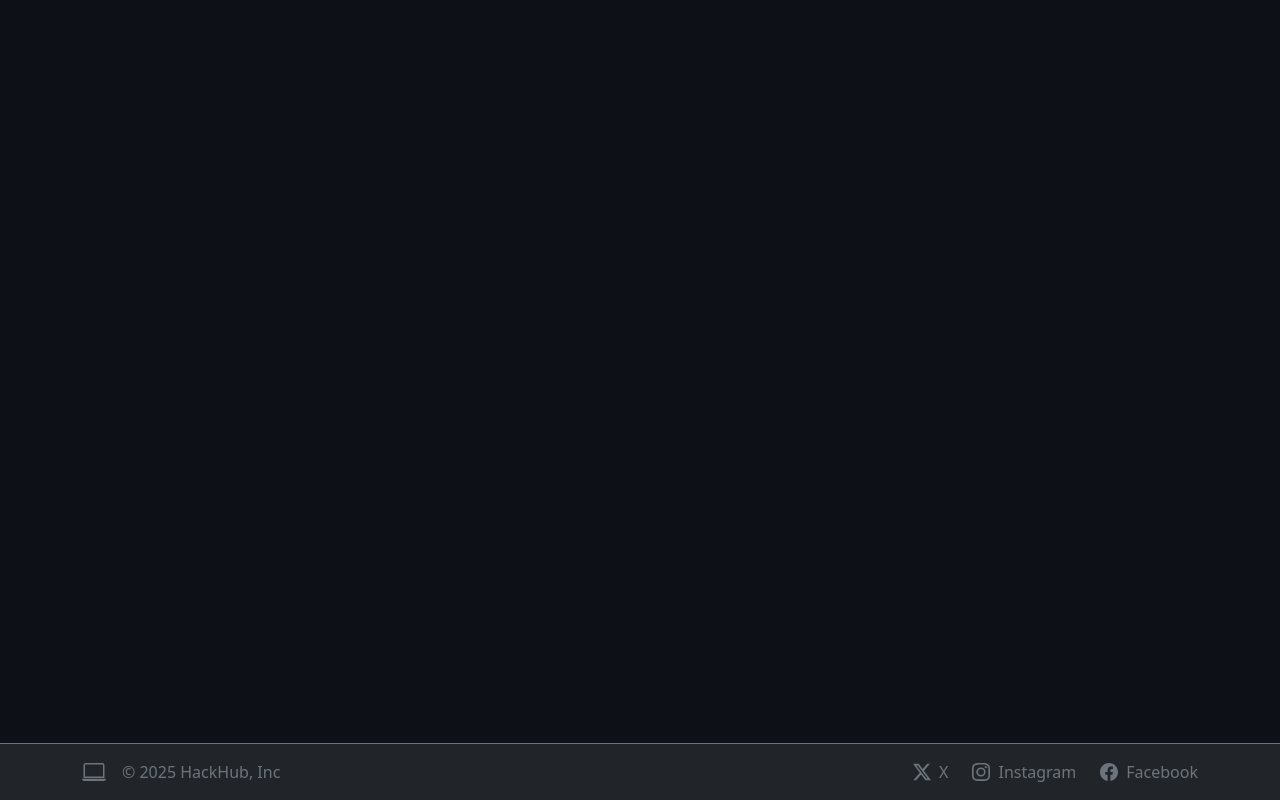
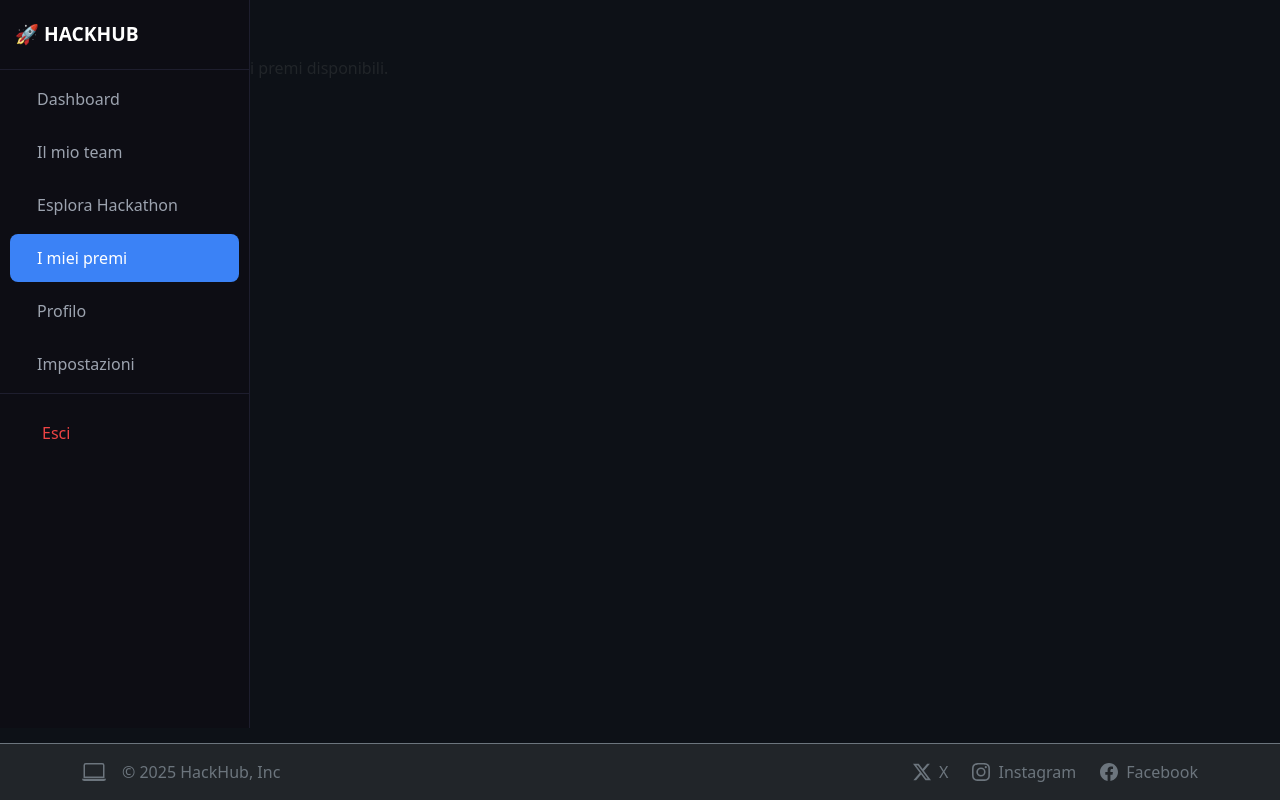
Before and after one commit to Paxel0/HackHub-AWMC, an Angular app in the folder HackhubFront/: page /prizes in a window 1280 px wide. Before the commit this address led to /. Built offline with nearby package versions, Linux system fonts and the light colour scheme.

Commit message:
api dashboard

```diff
--- a/HackhubFront/src/app/app.html
+++ b/HackhubFront/src/app/app.html
@@ -4,6 +4,9 @@
   }
 
   <main>
-<router-outlet></router-outlet> </main>
-<app-footer></app-footer>
+    <router-outlet></router-outlet>
+  </main>
+  @if (showFooter()) {
+    <app-footer></app-footer>
+  }
 </html>
--- a/HackhubFront/src/app/app.ts
+++ b/HackhubFront/src/app/app.ts
@@ -1,8 +1,7 @@
 import { Component, signal } from '@angular/core';
 import { Router, RouterOutlet, RouterLinkWithHref, NavigationEnd } from '@angular/router';
 import { FooterComponent } from './shared/footer/footer';
-import { Sidebar } from './shared/sidebar/sidebar';
-import { Dashboard } from "./features/dashboard/dashboard";
+import { Sidebar, SIDEBAR_ROUTES } from './shared/sidebar/sidebar';
 import { filter } from 'rxjs/operators';
 
 @Component({
@@ -11,8 +10,7 @@ import { filter } from 'rxjs/operators';
   imports: [
     RouterOutlet,
     FooterComponent,
-    Sidebar,
-    Dashboard
+    Sidebar
 ],
   templateUrl: './app.html',
   styleUrl: './app.scss'
@@ -27,14 +25,16 @@ export class App {
     this.router.events.pipe(
       filter(event => event instanceof NavigationEnd)
     ).subscribe((event: NavigationEnd) => {
-      // Mostra la sidebar solo nelle rotte che iniziano con /dashboard
-      this.showSidebar.set(event.urlAfterRedirects.startsWith('/dashboard'));
-      // Nascondi il footer nella login
-      this.showFooter.set(!event.urlAfterRedirects.startsWith('/login'));
+      this.updateLayoutFlags(event.urlAfterRedirects);
     });
 
     // Controlla la rotta iniziale
-    this.showSidebar.set(this.router.url.startsWith('/dashboard'));
-    this.showFooter.set(!this.router.url.startsWith('/login'));
+    this.updateLayoutFlags(this.router.url);
+  }
+
+  private updateLayoutFlags(url: string) {
+    const isSidebarRoute = SIDEBAR_ROUTES.some(route => url.startsWith(route));
+    this.showSidebar.set(isSidebarRoute);
+    this.showFooter.set(!url.startsWith('/login'));
   }
 }
--- a/HackhubFront/src/app/features/dashboard/dashboard.html
+++ b/HackhubFront/src/app/features/dashboard/dashboard.html
@@ -1,6 +1,4 @@
 <div class="dashboard-layout">
-  <app-sidebar></app-sidebar>
-
   <div class="dashboard-content">
     <!-- Header -->
     <header class="dashboard-header">
--- a/HackhubFront/src/app/features/dashboard/dashboard.ts
+++ b/HackhubFront/src/app/features/dashboard/dashboard.ts
@@ -1,12 +1,11 @@
 import { Component } from '@angular/core';
 import { RouterOutlet } from '@angular/router';
 import { CommonModule } from '@angular/common';
-import { Sidebar } from '../../shared/sidebar/sidebar';
 
 @Component({
   selector: 'app-dashboard',
   standalone: true,
-  imports: [RouterOutlet, CommonModule, Sidebar],
+  imports: [RouterOutlet, CommonModule],
   templateUrl: './dashboard.html',
   styleUrl: './dashboard.scss'
 })
--- /dev/null
+++ b/HackhubFront/src/app/features/explore-hackathons/explore-hackathons.ts
@@ -0,0 +1,13 @@
+import { Component } from '@angular/core';
+
+@Component({
+  selector: 'app-explore-hackathons',
+  standalone: true,
+  template: `
+    <section class="page-shell">
+      <h1>Esplora gli hackathon</h1>
+      <p>Scopri sfide aperte e filtra quelle più adatte al tuo team.</p>
+    </section>
+  `
+})
+export class ExploreHackathonsComponent {}
--- /dev/null
+++ b/HackhubFront/src/app/features/prizes/prizes.ts
@@ -0,0 +1,13 @@
+import { Component } from '@angular/core';
+
+@Component({
+  selector: 'app-prizes',
+  standalone: true,
+  template: `
+    <section class="page-shell">
+      <h1>I miei premi</h1>
+      <p>Rivedi i riconoscimenti ottenuti e i premi disponibili.</p>
+    </section>
+  `
+})
+export class PrizesComponent {}
--- /dev/null
+++ b/HackhubFront/src/app/features/profile/profile.ts
@@ -0,0 +1,13 @@
+import { Component } from '@angular/core';
+
+@Component({
+  selector: 'app-profile',
+  standalone: true,
+  template: `
+    <section class="page-shell">
+      <h1>Profilo</h1>
+      <p>Aggiorna le tue informazioni e le preferenze del profilo.</p>
+    </section>
+  `
+})
+export class ProfileComponent {}
--- /dev/null
+++ b/HackhubFront/src/app/features/settings/settings.ts
@@ -0,0 +1,13 @@
+import { Component } from '@angular/core';
+
+@Component({
+  selector: 'app-settings',
+  standalone: true,
+  template: `
+    <section class="page-shell">
+      <h1>Impostazioni</h1>
+      <p>Configura notifiche, privacy e preferenze dell'account.</p>
+    </section>
+  `
+})
+export class SettingsComponent {}
--- /dev/null
+++ b/HackhubFront/src/app/features/team/team.ts
@@ -0,0 +1,13 @@
+import { Component } from '@angular/core';
+
+@Component({
+  selector: 'app-team',
+  standalone: true,
+  template: `
+    <section class="page-shell">
+      <h1>Il mio team</h1>
+      <p>Gestisci qui i membri, gli inviti e i ruoli del tuo team.</p>
+    </section>
+  `
+})
+export class TeamComponent {}
--- a/HackhubFront/src/app/shared/sidebar/sidebar.ts
+++ b/HackhubFront/src/app/shared/sidebar/sidebar.ts
@@ -1,6 +1,17 @@
 import { Component } from '@angular/core';
 import { RouterLinkWithHref, RouterLinkActive } from '@angular/router';
 import { CommonModule } from '@angular/common';
+
+export const SIDEBAR_MENU_ITEMS = [
+  { label: 'Dashboard', icon: 'bi-speedometer2', route: '/dashboard' },
+  { label: 'Il mio team', icon: 'bi-trophy', route: '/team' },
+  { label: 'Esplora Hackathon', icon: 'bi-compass', route: '/explore-hackathons' },
+  { label: 'I miei premi', icon: 'bi-people', route: '/prizes' },
+  { label: 'Profilo', icon: 'bi-person-circle', route: '/profile' },
+  { label: 'Impostazioni', icon: 'bi-gear', route: '/settings' }
+] as const;
+
+export const SIDEBAR_ROUTES = SIDEBAR_MENU_ITEMS.map(item => item.route);
 
 @Component({
   selector: 'app-sidebar',
@@ -16,12 +27,5 @@ export class Sidebar {
     this.isCollapsed = !this.isCollapsed;
   }
 
-  menuItems = [
-    { label: 'Dashboard', icon: 'bi-speedometer2', route: '/dashboard' },
-    { label: 'Il mio team', icon: 'bi-trophy', route: '/dashboard/team' },
-    { label: 'Esplora Hackathon', icon: 'bi-compass', route: '/dashboard/explore-hackathons' },
-    { label: 'I miei premi', icon: 'bi-people', route: '/dashboard/prizes' },
-    { label: 'Profilo', icon: 'bi-person-circle', route: '/dashboard/profile' },
-    { label: 'Impostazioni', icon: 'bi-gear', route: '/dashboard/settings' }
-  ];
+  menuItems = SIDEBAR_MENU_ITEMS;
 }
```
Also changed, not shown: HackhubFront/src/app/app.routes.ts (+10 -0 lines).
